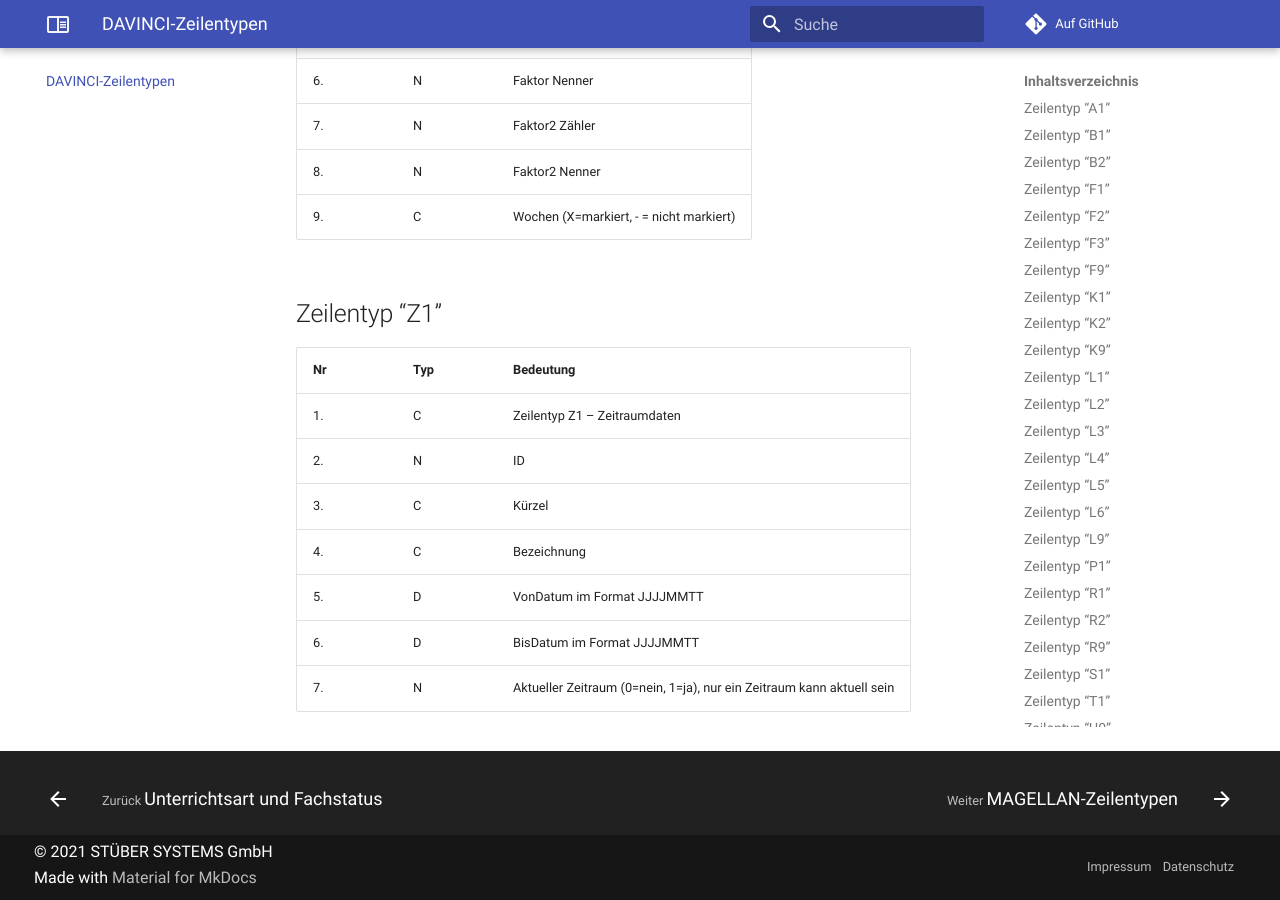
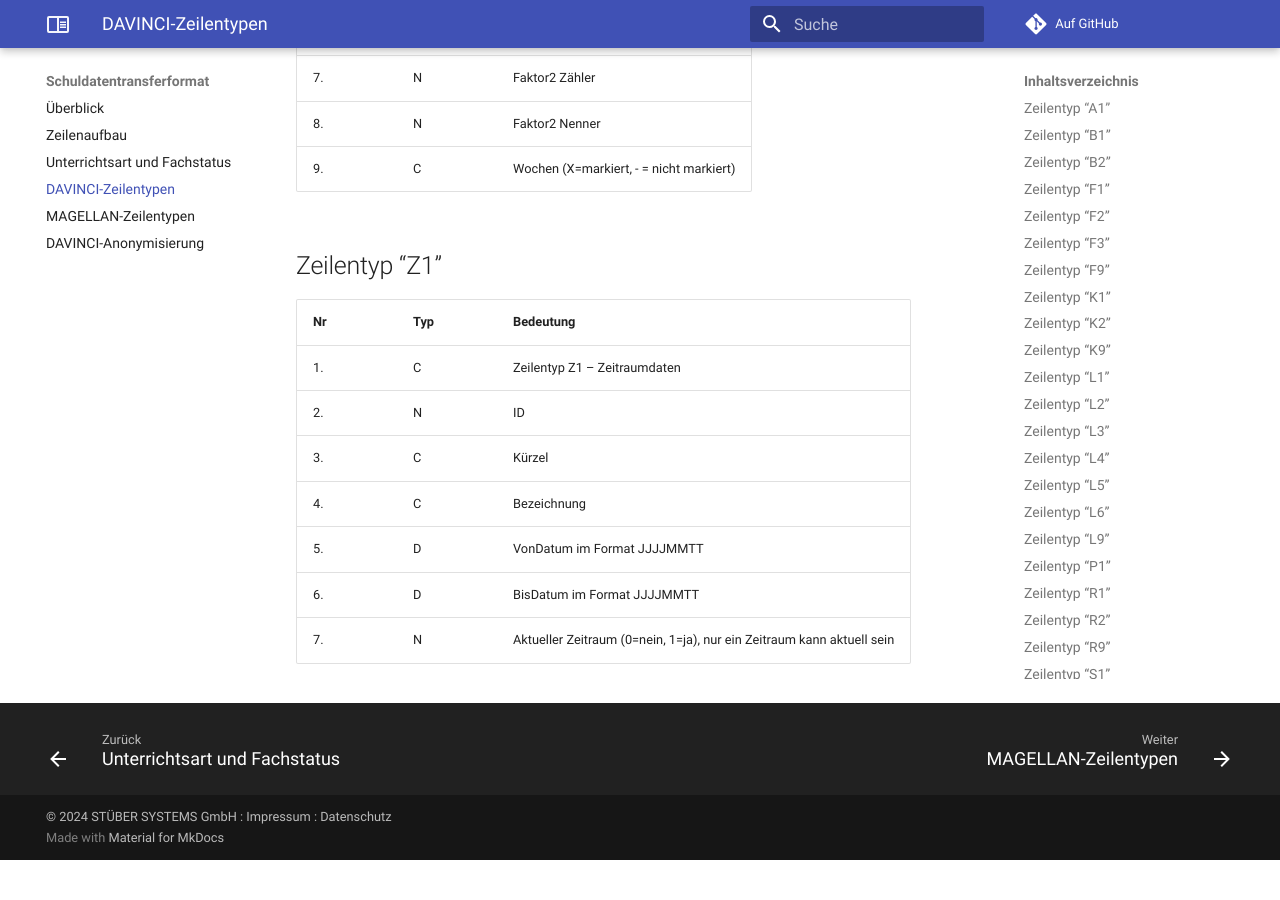
Before and after one commit to stuebersystems/doc.sdtf.de, an MkDocs documentation site: the page built from docs/davinci-zeilentypen.md, in a window 1280 px wide and 900 px high, scrolled down 26982 px. Built offline with MkDocs 1.6.1 and Material for MkDocs 9.7.7, drawn with Linux system fonts in a browser that asks for light colours; comment, search, counter and statistics services are not loaded; after the commit the page ends 27842 px from its top, so only the background shows below that.

Commit message:
Update for Linux depoyment

```diff
--- a/mkdocs.yml
+++ b/mkdocs.yml
@@ -5,7 +5,8 @@ site_author: 'STÜBER SYSTEMS GmbH'
 site_url: 'https://doc.sdtf.stueber.de'
 
 # Copyright
-copyright: © 2021 STÜBER SYSTEMS GmbH
+copyright:
+  '&copy; 2024 STÜBER SYSTEMS GmbH : <a href="https://legal.stueber.de/imprint.php">Impressum</a> : <a href="https://legal.stueber.de/privacy.php">Datenschutz</a>'
 
 # Repository
 repo_name: 'Auf GitHub'
@@ -14,37 +15,78 @@ repo_url: 'https://github.com/stuebersystems/doc.sdtf.de'
 # Theming
 theme:
     name: material
-    custom_dir: overrides
+    language: de
+    static_templates:
+        - 404.html
+    include_search_page: false
+    search_index_only: true
     language: de
     features:
-        - navigation.tabs
+        - navigation.footer
         - navigation.instant
+        - navigation.top
+        - search.highlight
+        - search.share
+        - search.suggest
+        - toc.follow
     palette:
         primary: 'indigo'
         accent: 'amber'
     font: false
     favicon: assets/logos/favicon.ico
     logo: 'assets/logos/logo.svg'
-    include_search_page: false
-    search_index_only: true
-    static_templates:
-      - 404.html
-
-# Legal links
-extra:
-  legal:
-    - label: Impressum
-      link: https://www.stueber.de/imprint.php
-    - label: Datenschutz
-      link: https://legal.stueber.de/privacy.php
 
 # Customization
 extra_css:
     - assets/css/custom.css
 
+# Plugins
+plugins:
+    - search
+    - img2fig
+    - minify:
+        minify_html: true
+
 # Extensions
 markdown_extensions:
-    - admonition
+  - markdown.extensions.admonition
+  - markdown.extensions.abbr
+  - markdown.extensions.attr_list
+  - markdown.extensions.def_list
+  - markdown.extensions.footnotes
+  - markdown.extensions.meta
+  - markdown.extensions.toc:
+      permalink: true
+  - pymdownx.arithmatex:
+      generic: true
+  - pymdownx.betterem:
+      smart_enable: all
+  - pymdownx.caret
+  - pymdownx.critic
+  - pymdownx.details
+  - pymdownx.emoji:
+      emoji_index: !!python/name:materialx.emoji.twemoji
+      emoji_generator: !!python/name:materialx.emoji.to_svg
+  - pymdownx.highlight
+  - pymdownx.inlinehilite
+  - pymdownx.keys
+  - pymdownx.magiclink:
+      repo_url_shorthand: true
+      user: squidfunk
+      repo: mkdocs-material
+  - pymdownx.mark
+  - pymdownx.smartsymbols
+  - pymdownx.snippets:
+      check_paths: true
+  - pymdownx.superfences:
+      custom_fences:
+        - name: mermaid
+          class: mermaid
+          format: !!python/name:pymdownx.superfences.fence_code_format
+  - pymdownx.tabbed
+  - pymdownx.tasklist:
+      custom_checkbox: true
+  - pymdownx.tilde
 
 # Navigation
 nav:
```
Also changed, not shown: azure-pipelines.yml (+7 -1 lines), nginx-maintenance.html (added, +17 -0 lines).
